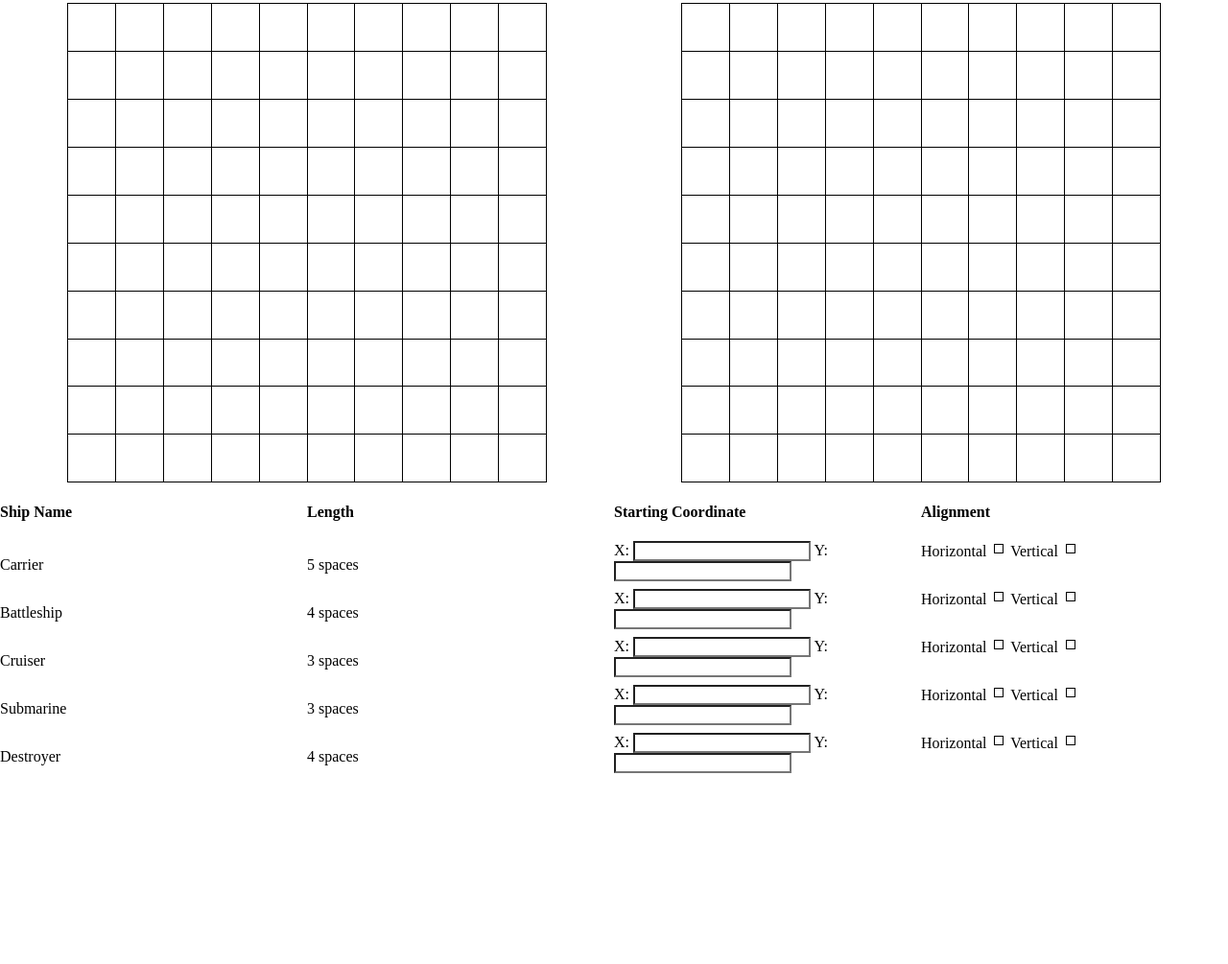
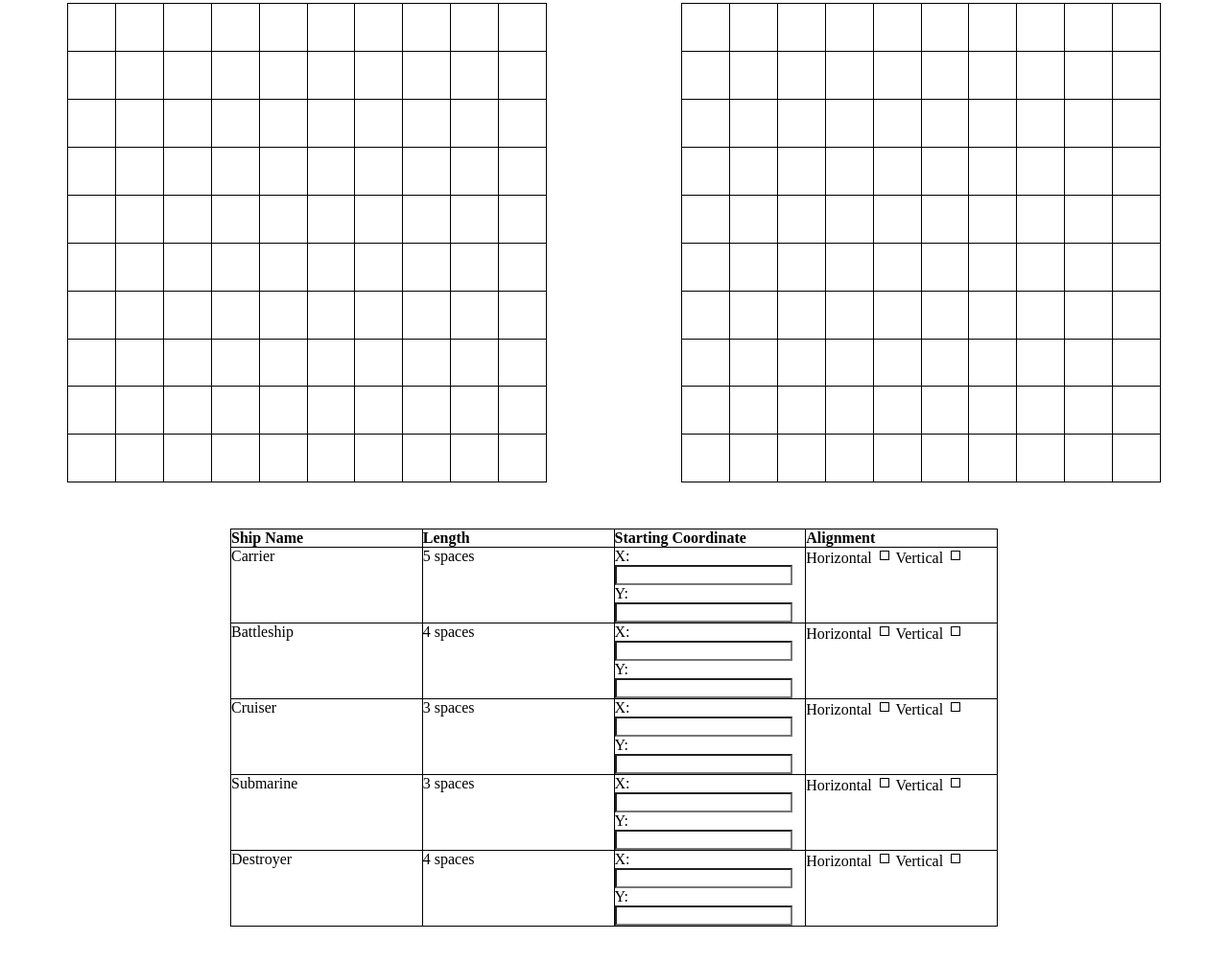
Before and after one commit to CCeph/battleships, a website built with webpack: page dist/index.html in a window 1280 px wide. Shown: the part 215-1220 px from the top of the page at 96% size. Before the commit the page ends 1029 px from the top, so only its background shows below. Built offline with Linux system fonts and the light colour scheme.

Commit message:
Add some styling to placement form

```diff
--- a/src/style.css
+++ b/src/style.css
@@ -70,9 +70,26 @@ body {
   text-align: center;
 }
 
+.placeShipsForm {
+  width: 800px;
+  margin: 3rem auto 3rem auto;
+}
+
 .placementGrid {
   display: grid;
   grid-template-columns: repeat(4, 1fr);
+
+  border: 1px solid black;
+  background-color: black;
+  gap: 1px;
+}
+
+.placementGrid > * {
+  background-color: white;
+}
+
+.placementGrid :is(p, h4) {
+  margin: 0;
 }
 
 .alignment > input {
```
Also changed, not shown: dist/index.html, dist/main.js.
